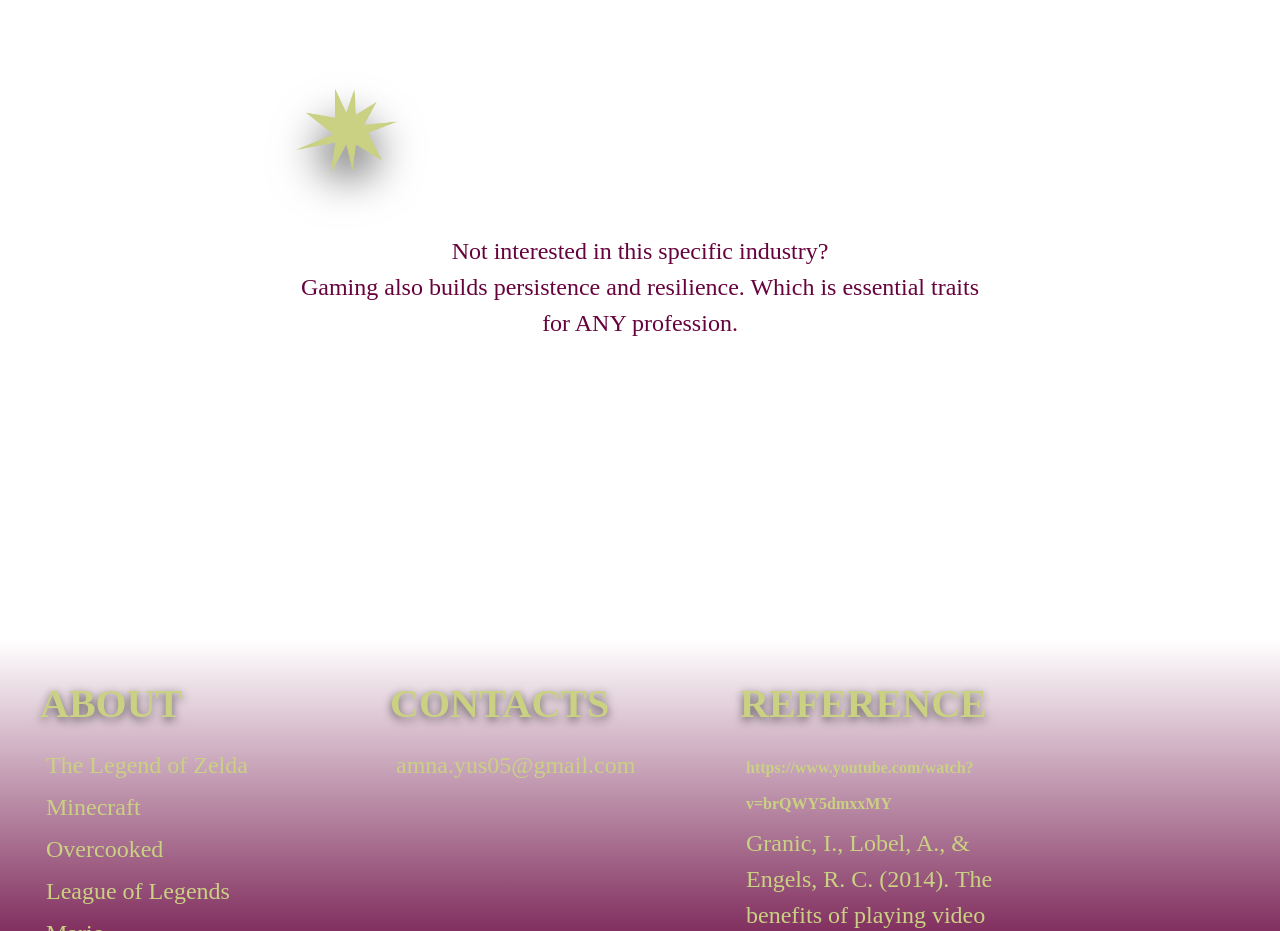
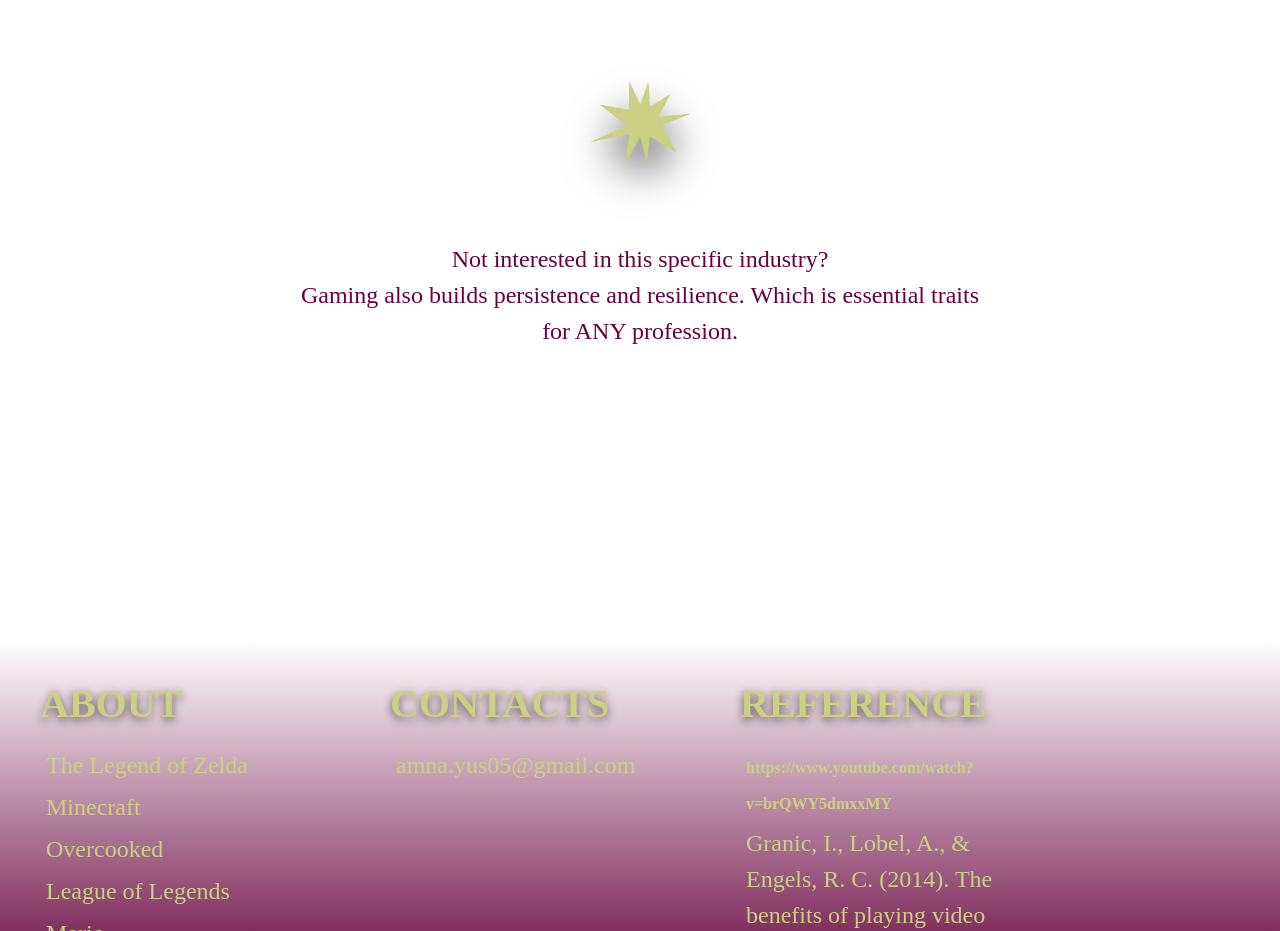
Before and after one commit to ayam2202/Game, a plain HTML site: page index.html in a window 1280 px wide. Shown: the part 7440-8371 px from the top of the page. Drawn offline with Linux system fonts and the light colour scheme; a web font is replaced by a local one.

Commit message:
Update index.html

```diff
--- a/index.html
+++ b/index.html
@@ -114,7 +114,7 @@
 		</div>
 	</section>
 	<section class="page13">
-		<div>
+		<div class="box6">
 			<img src="6.png" class="star3 rotate">
 			<p class="text13">Not interested in this specific industry?<br>Gaming also builds persistence and resilience. Which is essential traits for ANY profession.</p>
 		</div>
```
